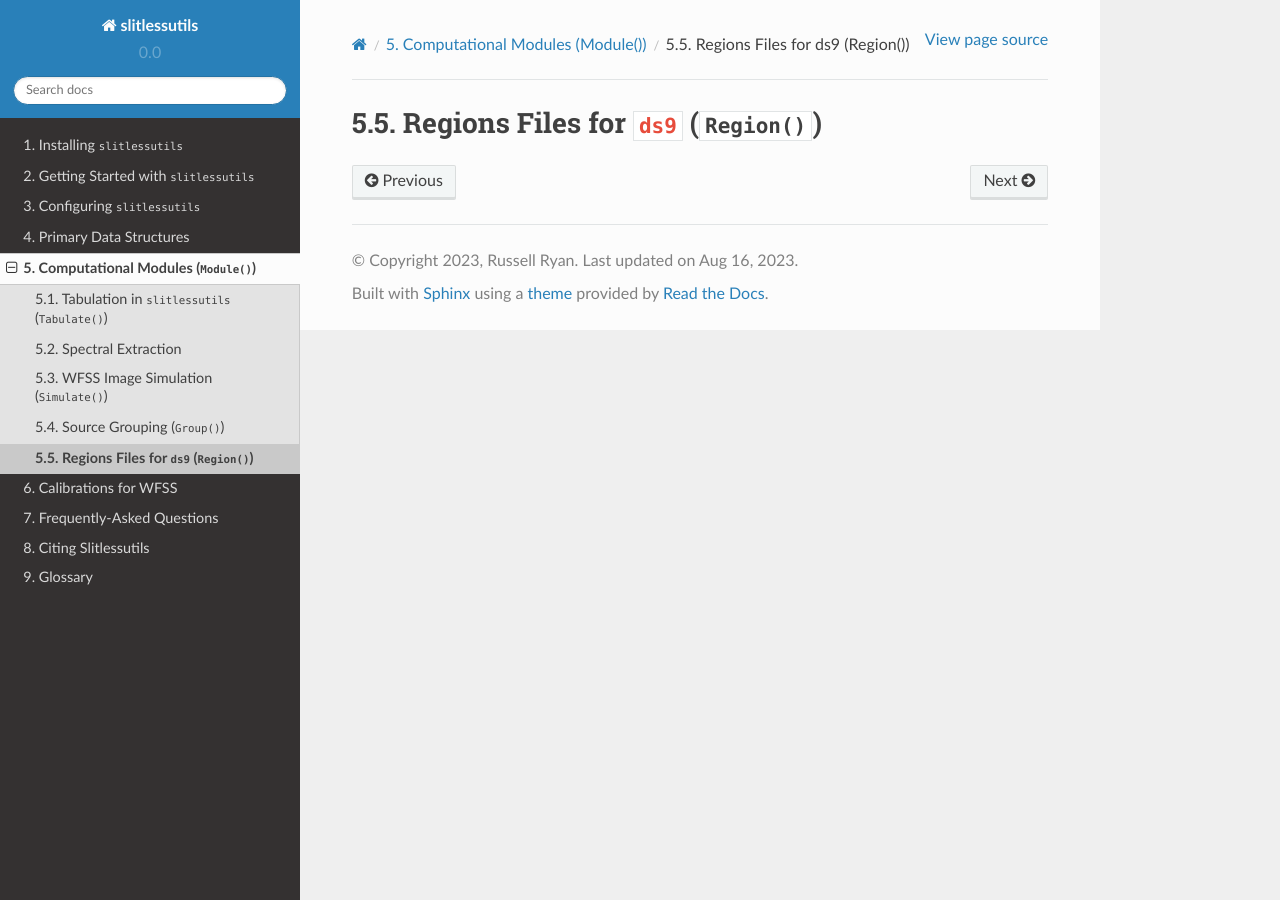
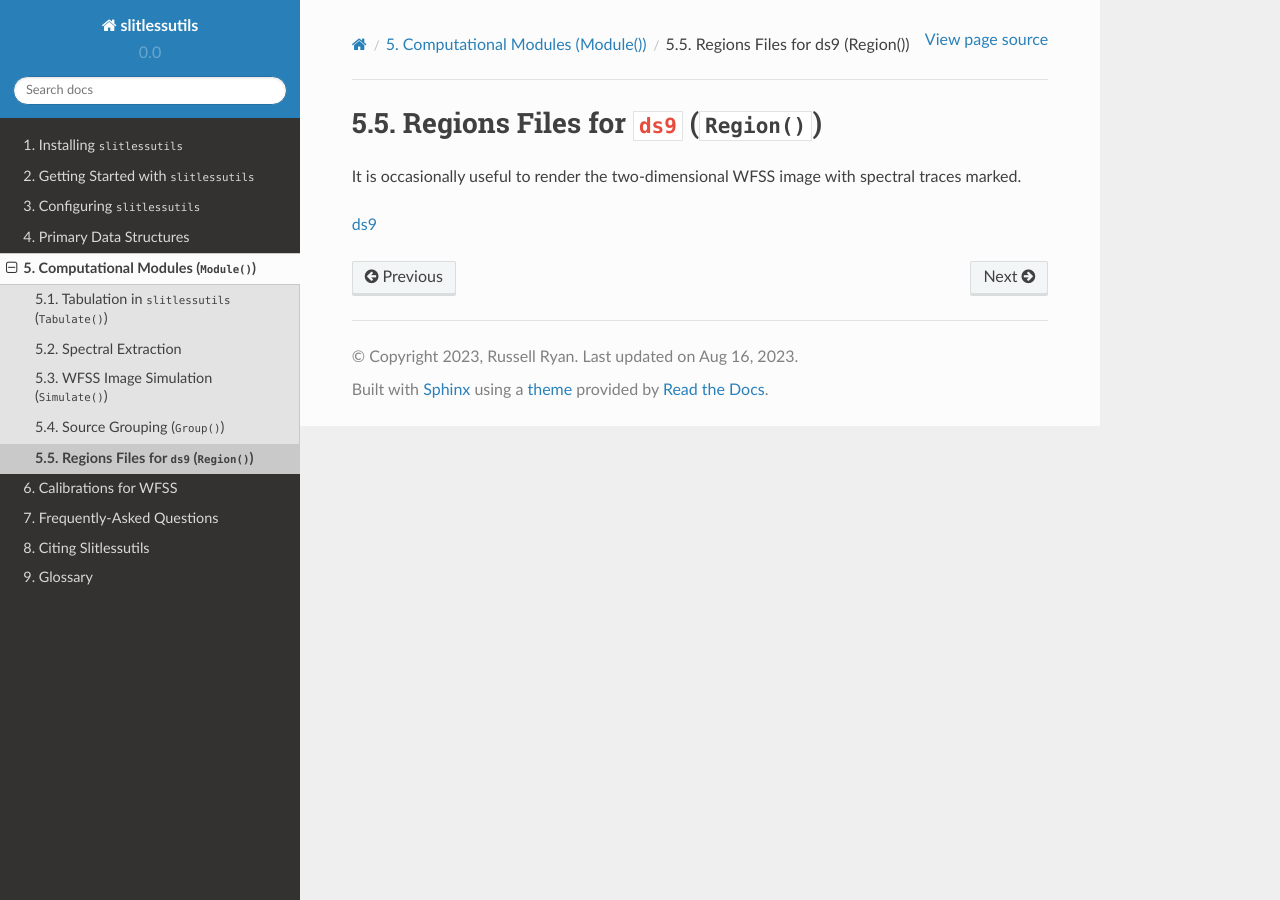
Before and after one commit to spacetelescope/slitlessutils, a Sphinx documentation site: the page built from docs/regions.rst, in a window 1280 px wide. Built offline with Sphinx 7.4.7 and the Read the Docs theme 2.0.0, drawn with Linux system fonts in a browser that asks for light colours.

Commit message:
fixed angstrom.  started on regions

```diff
--- a/docs/glossary.rst
+++ b/docs/glossary.rst
@@ -42,7 +42,7 @@ Glossary
 		A transmissive and dispersive spectral element with a highly non-uniform rate of dispersion.  See :term:`grism` for the similarities/differences between the two.
 
 	sensitivity curve
-		The conversion between instrumental units (usually :math:`e^-/s`) to physical units (usually :math:`erg/s/cm^2/\\AA`), which is necessarily a function of wavelength.
+		The conversion between instrumental units (usually :math:`e^-/s`) to physical units (usually :math:`erg/s/cm^2/Å`), which is necessarily a function of wavelength.
 
 	signal-to-noise
 		An empirical estimate of the quality of the data by comparing the measurement (the signal) to its corresponding uncertainty (the noise).  This may also be referred to as S/N or quoted as a *number of sigma* (:math:`n_{sig}`).
--- a/docs/regions.rst
+++ b/docs/regions.rst
@@ -2,3 +2,9 @@
 
 Regions Files for ``ds9`` (`~slitlessutils.modules.Region()`)
 =============================================================
+
+It is occasionally useful to render the two-dimensional WFSS image with spectral traces marked.
+
+
+
+`ds9 <https://sites.google.com/cfa.harvard.edu/saoimageds9>`_
```
